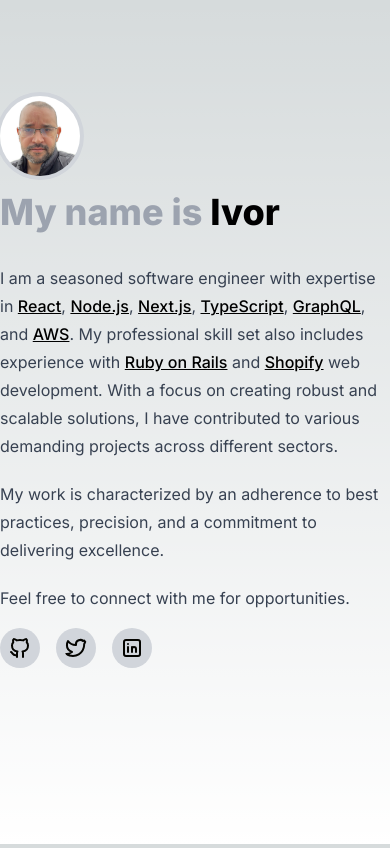
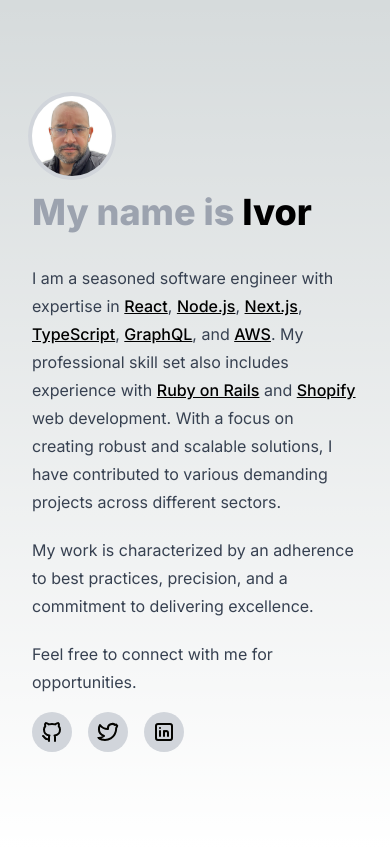
Before and after one commit to ivorpad/ivor-2023, a Next.js app: page / in a window 390 px wide. Built offline with nearby package versions, Linux system fonts and the light colour scheme.

Commit message:
adds padding for mobile

```diff
--- a/src/app/page.tsx
+++ b/src/app/page.tsx
@@ -5,7 +5,7 @@
 export default function Home() {
   return (
     <main className="flex min-h-screen flex-col items-center">
-      <section className="my-24 flex flex-col gap-4">
+      <section className="my-24 flex flex-col gap-4 px-8 lg:px-0">
         <Image
           src="/ivor.png"
           alt="Ivor Padilla's Thumb"
```
